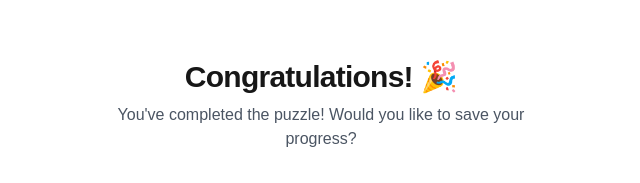
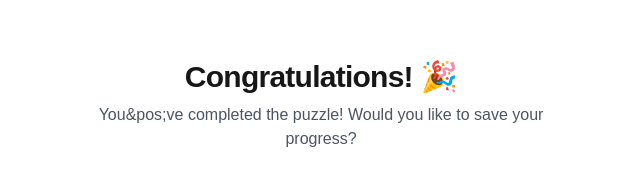
Before and after one commit to fffilps/vercel-nvidia-shortest-hackathon, a Next.js app: page /login in a window 1280 px wide. Shown: the part 161-344 px from the top of the page, without its empty margins (319-959 px from the left). Built offline with nearby package versions, Linux system fonts and the light colour scheme; no server answers.

Commit message:
fixed escape error

```diff
--- a/app/login/page.tsx
+++ b/app/login/page.tsx
@@ -41,7 +41,7 @@ export default function LoginPage() {
             Congratulations! 🎉
           </h2>
           <p className="mt-2 text-gray-600 dark:text-gray-400">
-            You've completed the puzzle! Would you like to save your progress?
+            You&pos;ve completed the puzzle! Would you like to save your progress?
           </p>
         </div>
 
```
